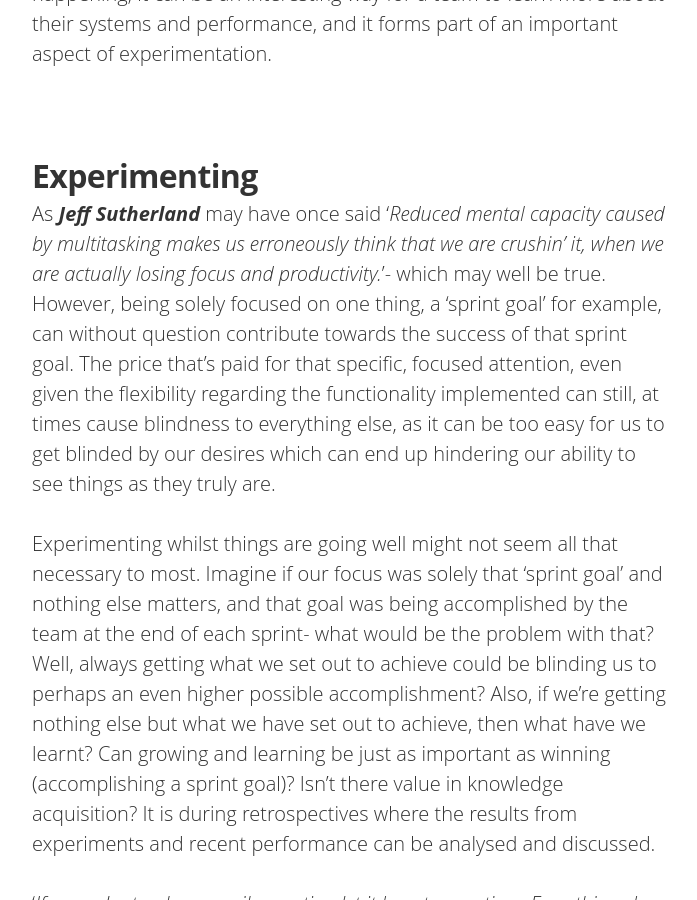
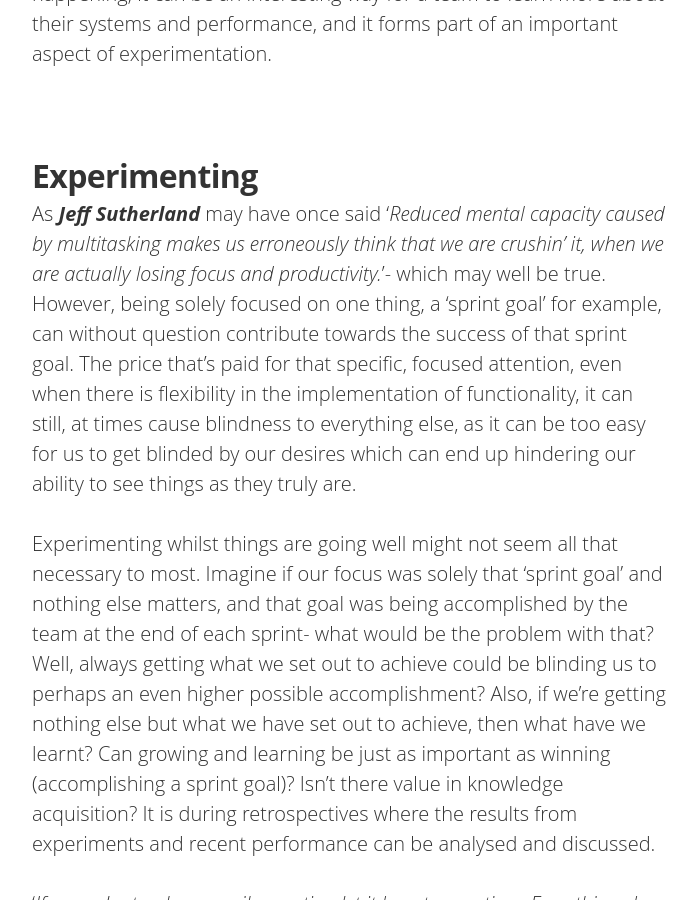
Before and after one commit to IamJackReed/JackReed, a Jekyll site: the page built from _posts/2018-02-27-defining-agile-team-metrics.md, in a window 1280 px wide and 900 px high, scrolled down 1051 px. Shown: the whole window, without its empty margins (288-985 px from the left). Built offline with Jekyll 4.4.1, drawn with Linux system fonts in a browser that asks for light colours; nearby versions of some CDN libraries; some web fonts are replaced; comment, search, counter and statistics services are not loaded.

Commit message:
Update 2018-02-27-defining-agile-team-metrics.md

```diff
--- a/_posts/2018-02-27-defining-agile-team-metrics.md
+++ b/_posts/2018-02-27-defining-agile-team-metrics.md
@@ -12,7 +12,7 @@
 
 ## Experimenting
 <span style="color:#00000; font-family: 'open sans'; font-size: 1em; font-size: 20px; font-weight: 200; hyphens: none;">
-As _**Jeff Sutherland**_ may have once said '_Reduced mental capacity caused by multitasking makes us erroneously think that we are crushin' it, when we are actually losing focus and productivity._'- which may well be true. However, being solely focused on one thing, a 'sprint goal' for example, can without question contribute towards the success of that sprint goal. The price that's paid for that specific, focused attention, even given the flexibility regarding the functionality implemented can still, at times cause blindness to everything else, as it can be too easy for us to get blinded by our desires which can end up hindering our ability to see things as they truly are.
+As _**Jeff Sutherland**_ may have once said '_Reduced mental capacity caused by multitasking makes us erroneously think that we are crushin' it, when we are actually losing focus and productivity._'- which may well be true. However, being solely focused on one thing, a 'sprint goal' for example, can without question contribute towards the success of that sprint goal. The price that's paid for that specific, focused attention, even when there is flexibility in the implementation of functionality, it can still, at times cause blindness to everything else, as it can be too easy for us to get blinded by our desires which can end up hindering our ability to see things as they truly are.
 
 <span style="color:#00000; font-family: 'open sans'; font-size: 1em; font-size: 20px; font-weight: 200; hyphens: none;">
 Experimenting whilst things are going well might not seem all that necessary to most. Imagine if our focus was solely that 'sprint goal' and nothing else matters, and that goal was being accomplished by the team at the end of each sprint- what would be the problem with that? Well, always getting what we set out to achieve could be blinding us to perhaps an even higher possible accomplishment? Also, if we're getting nothing else but what we have set out to achieve, then what have we learnt? Can growing and learning be just as important as winning (accomplishing a sprint goal)? Isn't there value in knowledge acquisition? It is during retrospectives where the results from experiments and recent performance can be analysed and discussed.
```
